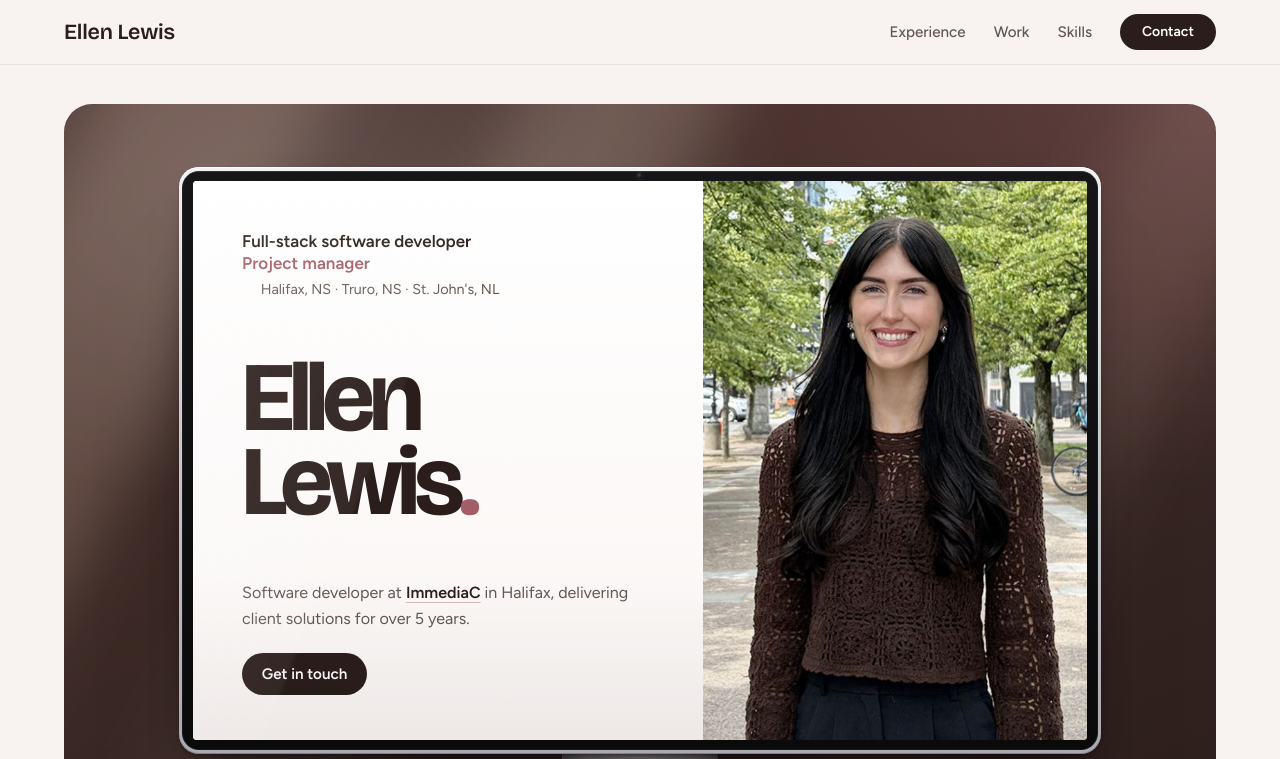
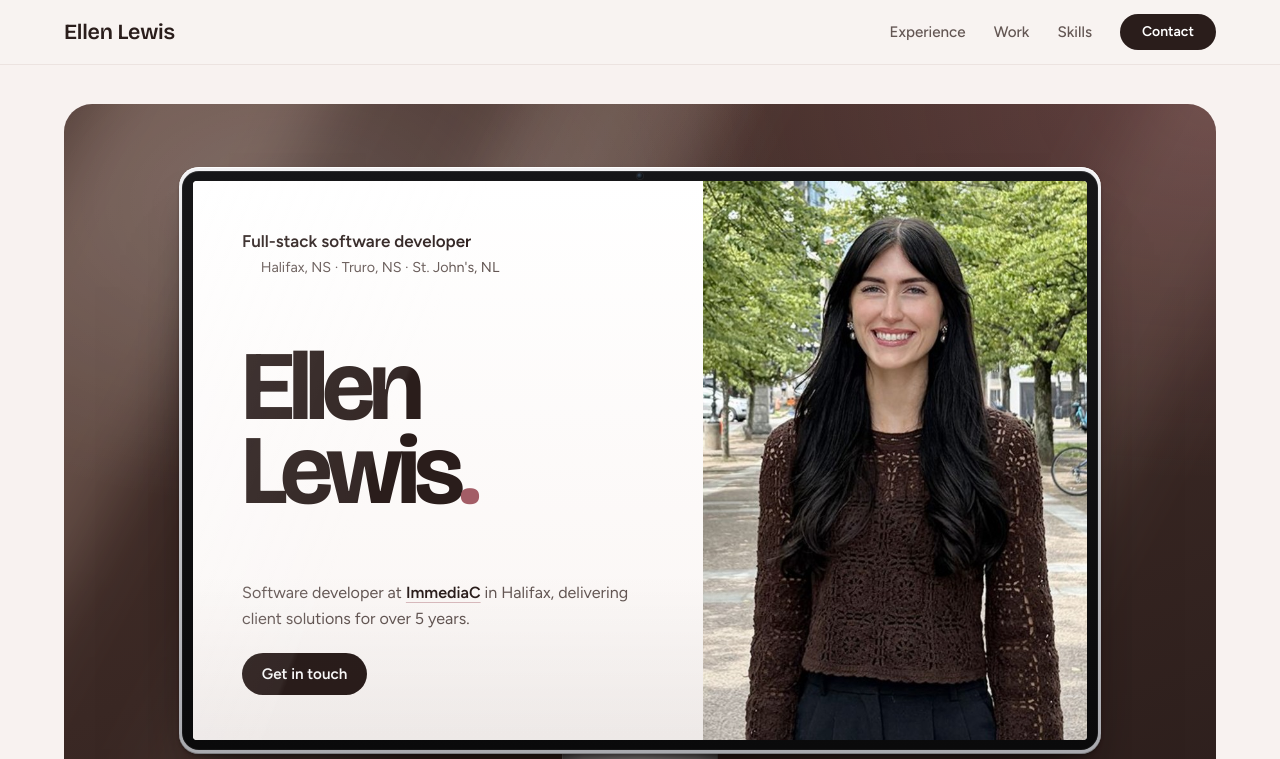
Before and after one commit to ellenlewisc/EllenLewisPortfolio, a Next.js app in the folder ellenlewisportfolio/: page / in a window 1280 px wide. Shown: the top 759 px of the page. Built offline with nearby package versions, Linux system fonts and the light colour scheme; some icons are missing; what @mui/material-nextjs would draw is missing.

Commit message:
remove title

```diff
--- a/ellenlewisportfolio/app/page.js
+++ b/ellenlewisportfolio/app/page.js
@@ -462,7 +462,6 @@ function HeroRole({ size }) {
   return (
     <>
       <Typography sx={{ fontWeight: 600, fontSize: s.role, lineHeight: 1.3 }}>Full-stack software developer</Typography>
-      <Typography sx={{ fontWeight: 600, fontSize: s.role, lineHeight: 1.3, color: "secondary.main" }}>Project manager</Typography>
       <Stack direction="row" alignItems="center" sx={{ color: "text.secondary", gap: "0.3em", fontSize: s.place, mt: "0.35em" }}>
         <LocationOnOutlinedIcon sx={{ fontSize: "1.1em" }} />
         <Typography sx={{ fontSize: "inherit" }}>Halifax, NS · Truro, NS · St. John&apos;s, NL</Typography>
```
